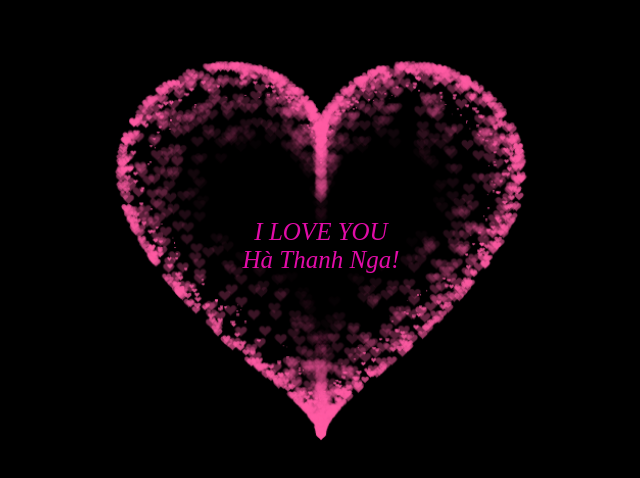
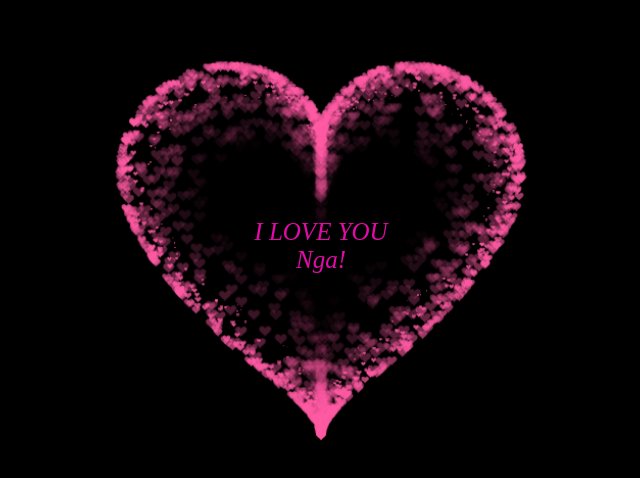
Before and after one commit to nasia2003/heart_demo, a plain HTML site: page code trai tim dap.html in a window 1280 px wide. Shown: the part 152-630 px from the top of the page, without its empty margins (319-959 px from the left). Drawn offline with Linux system fonts and the light colour scheme.

Commit message:
Update code trai tim dap.html

```diff
--- a/code trai tim dap.html
+++ b/code trai tim dap.html
@@ -333,6 +333,6 @@ var ParticlePool = (function() {
         margin-bottom: 5px;
         text-align: center;">I LOVE YOU
         <br>
-        Hà Thanh Nga!</div>
+        Nga!</div>
  </BODY>
 </HTML>
```
